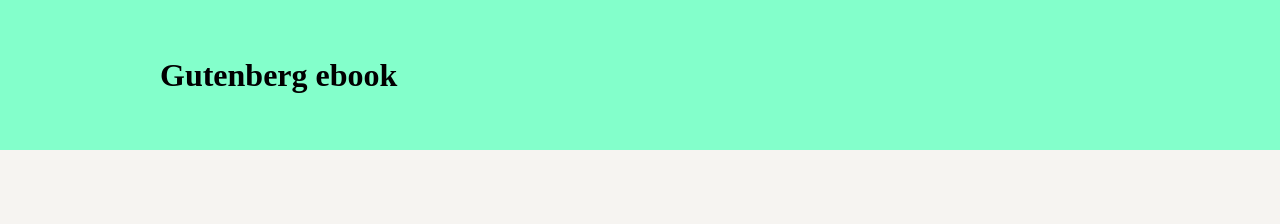
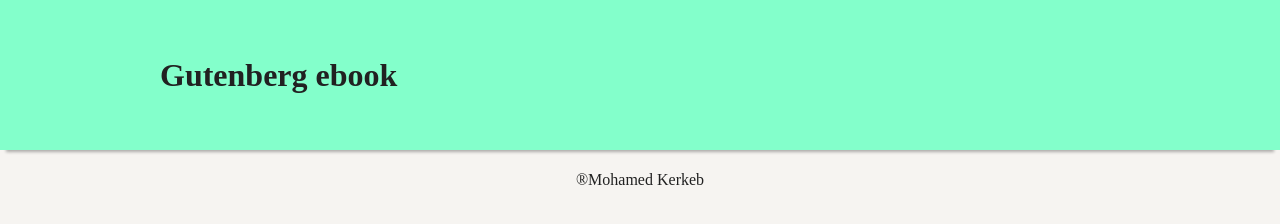
Before and after one commit to MohamedKerkeb/Gutenberg-, a website: page index.html in a window 1280 px wide. Drawn offline with Linux system fonts and the light colour scheme; no server answers.

Commit message:
mise en place du css

```diff
--- a/css/style.css
+++ b/css/style.css
@@ -1,5 +1,14 @@
+* {
+    font-size: 1rem;
+}
+
+html {
+    font-size: calc(60% + 0.8vmin);
+}
+
 body {
     background: #f6f4f1;
+    color: #212121;
 }
 
 /* Header */
@@ -9,11 +18,27 @@
     display: flex;
     justify-content: center;
     align-items: center;
+    position: sticky;
+    top: 0;
+    box-shadow: 0 8px 3px -6px rgba(0,0,0,0.3);
+}
+
+main {
+    max-width: 60rem;
+    margin: 0 auto;
+    /* border: 1px darkmagenta solid; */
+}
+
+a {
+    text-decoration: none;
+    color: #212121;
 }
 
 .container {
     width: 960px;
     margin: auto;
+    /* text-align: center; */
+    /* border: #212121 1px dashed; */
 }
 
 .books {
@@ -36,6 +61,7 @@
     display: flex;
     flex-direction: column;
     justify-content: space-between;
+    box-shadow: 0 8px 6px -6px rgba(0,0,0,0.3);
 }
 
 .title, .author {
@@ -70,7 +96,7 @@
 }
 
 .dl-list {
-    border: 1px royalblue dashed;
+    /* border: 1px royalblue dashed; */
     display: flex;
     flex-direction: row;
     justify-content: center;
@@ -83,3 +109,21 @@
 .icon {
     width: 50px;
 }
+
+/* Footer */
+footer {
+    /* width: 100%; */
+    height: 70px;
+
+    /* border: #212121 1px solid; */
+}
+
+.text_footer {
+    /* border: #83FFCB 1px dashed; */
+    /* width: 100%; */
+    height: 60px;
+    margin: 0 auto;
+    display: flex;
+    justify-content: center;
+    align-items: center;
+}
--- a/index.html
+++ b/index.html
@@ -20,5 +20,13 @@
             <div class="books" id="books"></div>
         </div>
     </main>
+    <footer>
+        <div class="container">
+            <div class="text_footer">
+                ®Mohamed Kerkeb
+            </div>
+        </div>
+
+    </footer>
 </body>
 </html>
```
